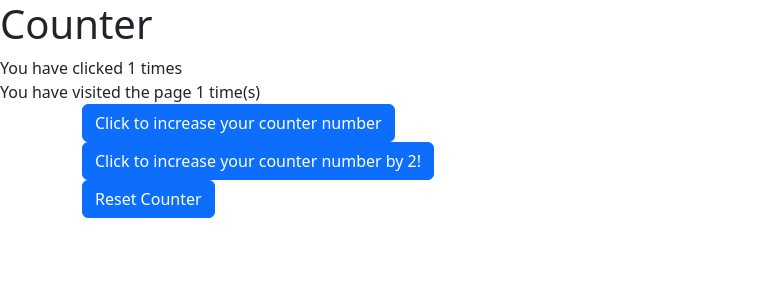
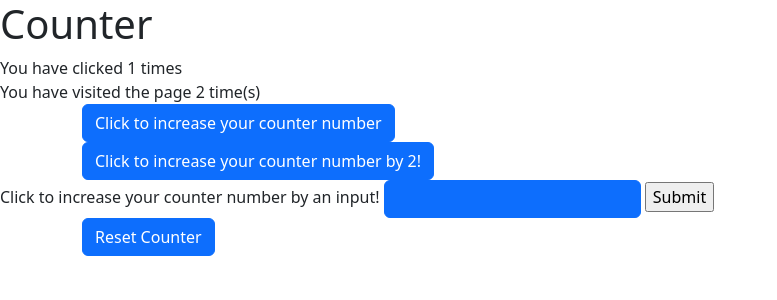
Before and after one commit to m-smith15/Python, a Flask app: page / in a window 1280 px wide. Shown: the top 300 px of the page, without its empty margins (0-777 px from the left). Run offline with Flask 2, Linux system fonts and the light colour scheme; the visitor is signed in with stand-in values (Sample User, id 1).

Commit message:
updating for bonus obj

```diff
--- a/flask/counter/server.py
+++ b/flask/counter/server.py
@@ -3,32 +3,40 @@ from flask import Flask, render_template, session, request, redirect #remember s
 app = Flask(__name__)
 app.secret_key = "example secret key"
 
-@app.route('/')
+@app.route("/")
 def landing_page():
     print("landing page")
     if "countPy" not in session:
         session["countPy"] = 0
+    if "visits" not in session:
+        session["visits"] = 1
+    else:
         session["visits"] += 1
     return render_template("index.html")
 
-@app.route('/click')
+@app.route("/click")
 def clicked_button():
     print("button clicked")
     session["countPy"] += 1
-    return render_template("index.html")
+    return redirect("/")
 
-@app.route('/click/2')
-def clicked_button_morethanone():
+@app.route("/click/2/")
+def clicked_button_two():
     print("button x2 clicked")
     session["countPy"] += 2
-    return render_template("index.html")
+    return redirect("/")
 
-@app.route('/destroy_session')
+@app.route("/click/form", methods=["POST"])
+def clicked_send():
+    print("int button clicked")
+    session["countPy"] += int(request.form["click_input"])
+    return redirect("/")
+
+@app.route("/destroy_session")
 def reset_clicked():
     print("reset request sent")
     session["countPy"] = 0
-
-    return render_template("index.html")
+    return redirect("/")
 
 if __name__=="__main__":
     app.run(debug=True)
--- a/flask/counter/templates/index.html
+++ b/flask/counter/templates/index.html
@@ -13,8 +13,11 @@
     <div>You have visited the page {{session["visits"]}} time(s)</div>
     <div class="container"><a class="btn btn-primary" href="/click" name="count_1">Click to increase your counter number</a></div>
     <div class="container"><a class="btn btn-primary" href="/click/2" name="count_2">Click to increase your counter number by 2!</a></div>
-    <form action="/destory_session" method="POST">
-        <div class="container"><a class="btn btn-primary" href="/destroy_session" type="submit">Reset Counter</a></div>
+    <form action="/click/form" method="POST">
+        <lable for="click_input">Click to increase your counter number by an input!</lable>
+        <input class="btn btn-primary" type="text" name="click_input">
+        <input type="submit">
     </form>
+    <div class="container"><a class="btn btn-primary" href="/destroy_session" type="submit">Reset Counter</a></div>
 </body>
 </html>
```
